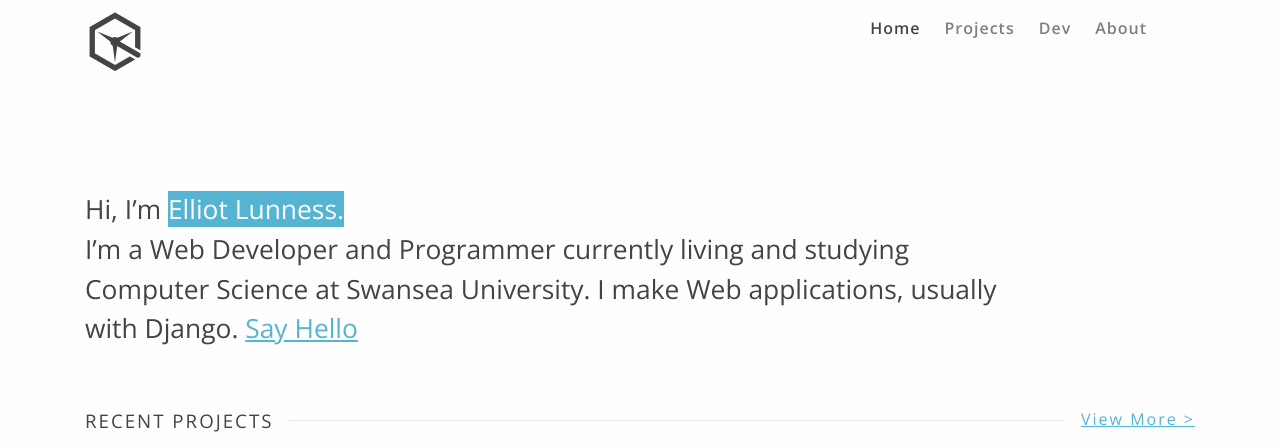
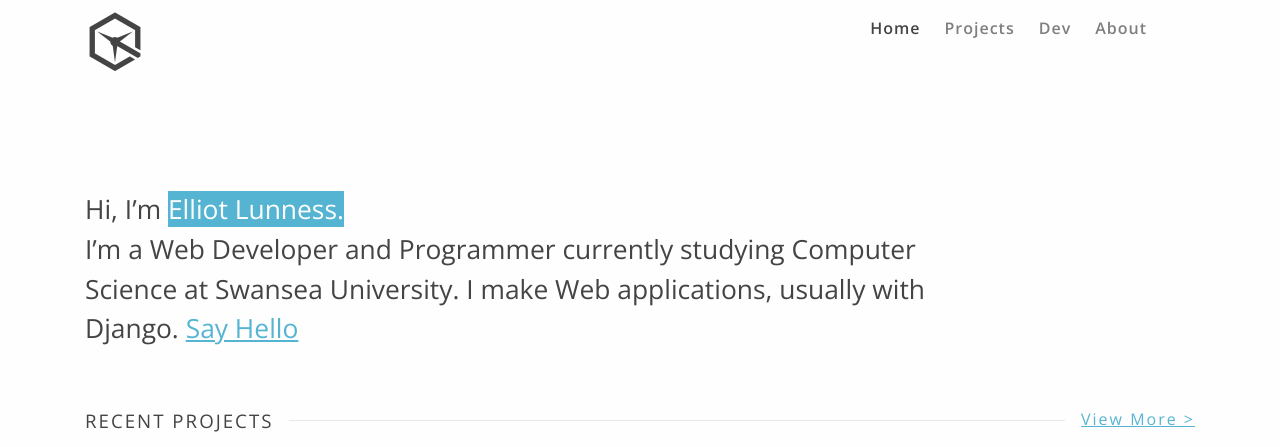
Before and after one commit to LazerCube/LazerCube.github.io, a Jekyll site: the page built from index.md, in a window 1280 px wide and 900 px high, cut to the strip 0-447 px from the top of the window. Built offline with Jekyll 4.4.1, drawn with Linux system fonts in a browser that asks for light colours; some web fonts are replaced.

Commit message:
Updated about and index

```diff
--- a/_config.yml
+++ b/_config.yml
@@ -15,7 +15,7 @@ exclude:
   - Gemfile.lock
 
 # Site settings
-baseurl: "/" # the subpath of your site, e.g. /blog
+baseurl: "" # the subpath of your site, e.g. /blog
 url: "http://www.lazercube.com" # the base hostname & protocol for your site, e.g. http://example.com
 
 title: Lazercube
--- a/index.md
+++ b/index.md
@@ -4,5 +4,5 @@ title: Home
 ---
 
 Hi, I'm <span class="oblue">{{ site.name }}.</span><br>
-I'm a Web Developer and Programmer currently living and studying Computer Science at Swansea University. I make Web applications, usually with Django.
+I'm a Web Developer and Programmer currently studying Computer Science at Swansea University. I make Web applications, usually with Django.
 <a href='mailto:hey@lazercube.com' rel='nofollow' >Say Hello</a>
```
Also changed, not shown: about.md (+1 -1 lines).
